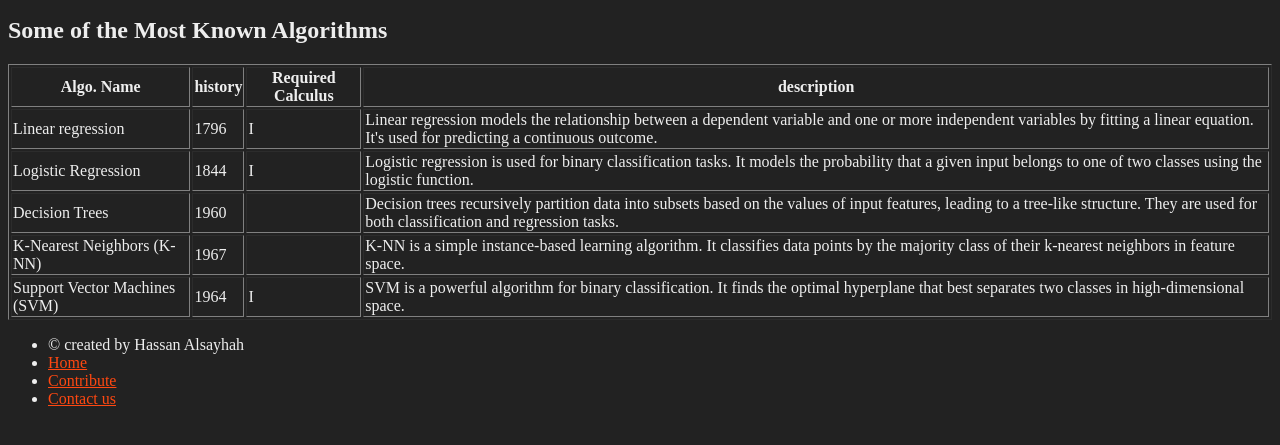
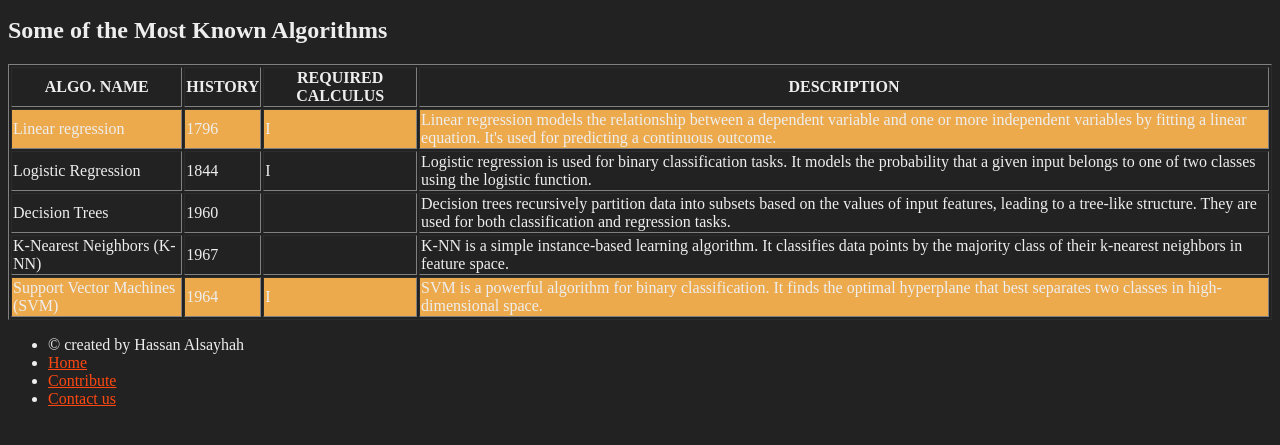
Before and after one commit to HassanAli232/swe363-231-01, a plain HTML site: page ML.html in a window 1280 px wide. Shown: the part 243-688 px from the top of the page. Drawn offline with Linux system fonts and the light colour scheme.

Commit message:
css_2-exercise_1 & css_2-exercise_2

```diff
--- a/ML.html
+++ b/ML.html
@@ -53,10 +53,10 @@
 
         <!-- Llinear regression -->
         <tr>
-          <td>Linear regression</td>
-          <td>1796</td>
-          <td>I</td>
-          <td>
+          <td class="top">Linear regression</td>
+          <td class="top">1796</td>
+          <td class="top">I</td>
+          <td class="top">
             Linear regression models the relationship between a dependent
             variable and one or more independent variables by fitting a linear
             equation. It's used for predicting a continuous outcome.
@@ -101,10 +101,10 @@
 
         <!-- Support Vector Machines (SVM) 1964 -->
         <tr>
-          <td>Support Vector Machines (SVM)</td>
-          <td>1964</td>
-          <td>I</td>
-          <td>
+          <td class="top">Support Vector Machines (SVM)</td>
+          <td class="top">1964</td>
+          <td class="top">I</td>
+          <td class="top">
             SVM is a powerful algorithm for binary classification. It finds the
             optimal hyperplane that best separates two classes in
             high-dimensional space.
--- a/dark_theme.css
+++ b/dark_theme.css
@@ -10,3 +10,22 @@ a {
 a:visited {
   color: rgb(255, 156, 27);
 }
+
+thead {
+  text-transform: uppercase;
+}
+
+.top {
+  background-color: #ecaa4d;
+}
+
+em {
+  background-color: blue;
+  padding: 2px;
+}
+
+#the_most_important {
+  text-transform: uppercase;
+  /* gold color but with some transparency*/
+  background-color: rgba(255, 217, 0, 0.633);
+}
```
Also changed, not shown: index.html (+2 -2 lines), 1 other file.
